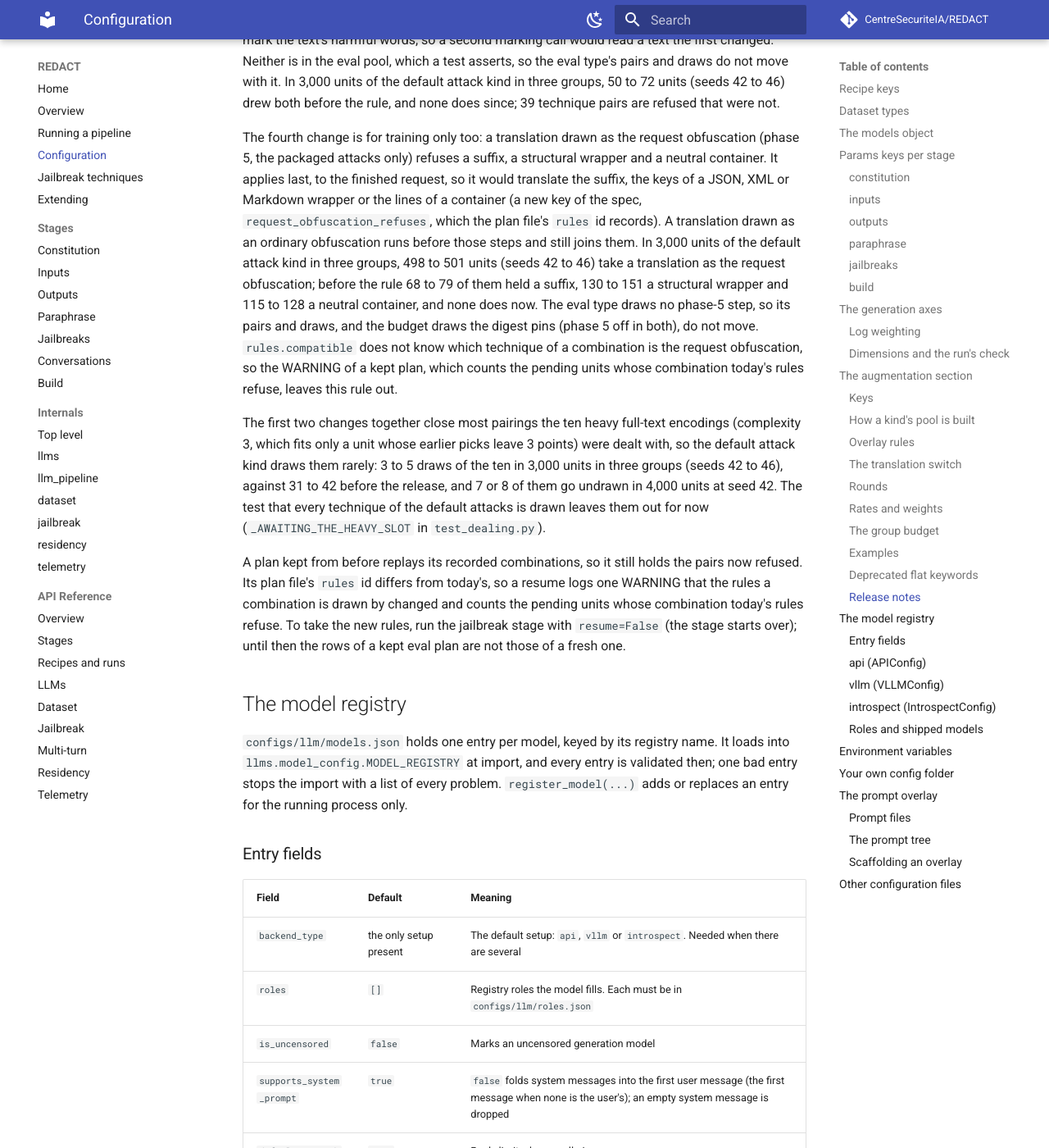
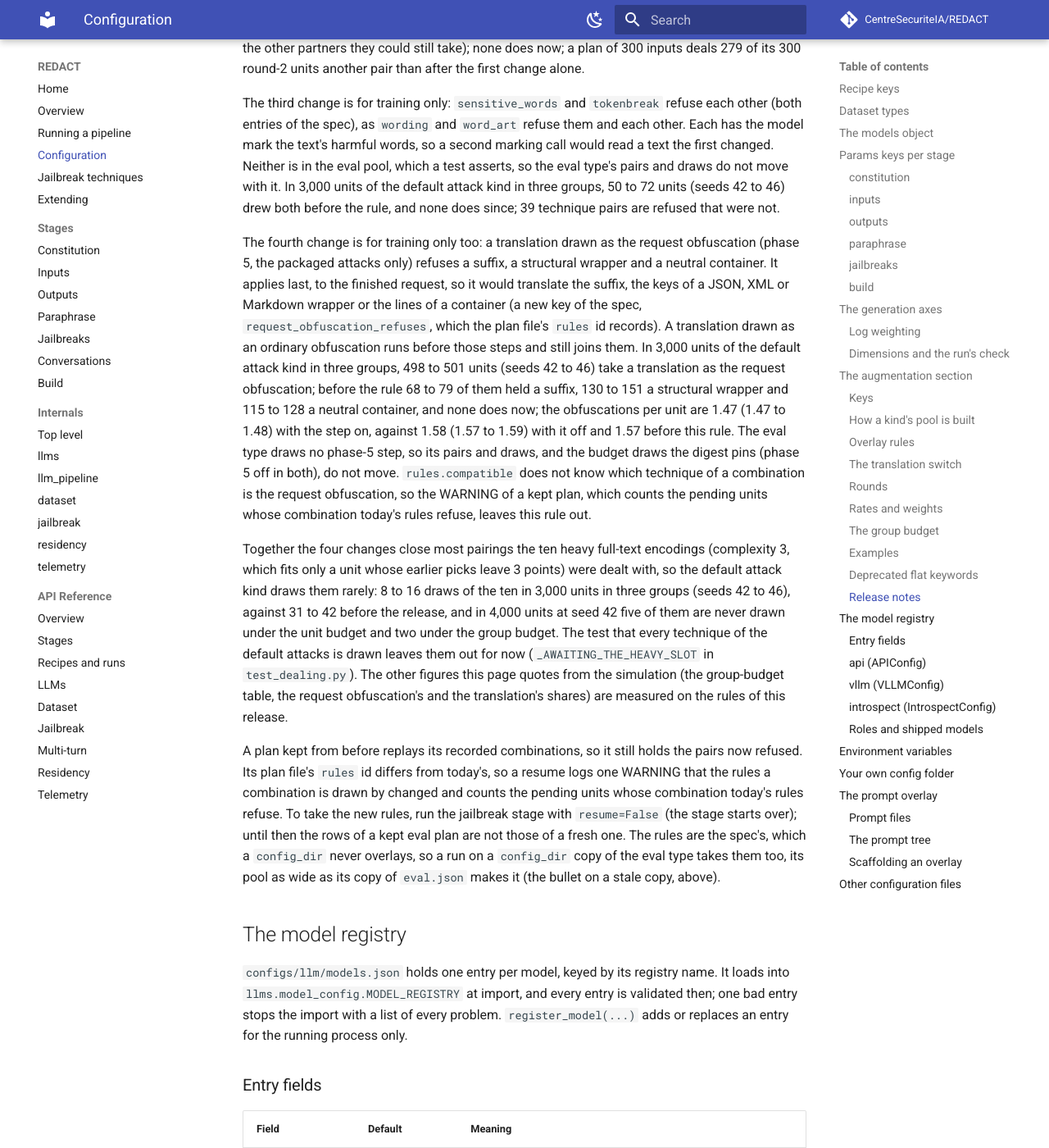
Before and after one commit to CentreSecuriteIA/REDACT, an MkDocs documentation site: the page built from docs/configuration.md, in a window 1280 px wide and 1400 px high, scrolled down 37172 px. Shown: the whole window at 82% size. Built offline with MkDocs 1.6.1 and Material for MkDocs 9.7.7, drawn with Linux system fonts in a browser that asks for light colours; comment, search, counter and statistics services are not loaded; some of the changed text lies outside the part shown.

Commit message:
Re-measure the figures the docs quote on the rules of the eval release
The group-budget table and its prose, the request obfuscation's and the
translation's shares, the shares of wording, word art and the payload
split, the ASCII-art draws of the jitter note, the heavy encodings' draws
and the plan-cost line were measured before this release's rules; they are
now measured with tests/jailbreak/simulate.py over seeds 42 to 46 (the same
method reproduced the old figures exactly on 44ac89a before it was run
here), in configuration.md, CLAUDE.md, internals/jailbreak.md and
techniques.md. What moved at seed 42: the unit budget's mean complexity
5.83 -> 5.63 and obfuscations per unit 1.60 -> 1.47 (the units that take a
translation as the request obfuscation lose the suffix, wrapper and
container partners: 1.58 with the step off), units above 6 under the group
budget 393 -> 800, units holding a translation 25.3% -> 24.0%, wording,
word art and payload split about one unit in fourteen (one in twelve), and
the heavy full-text encodings 8 to 16 draws of the ten per 3,000 units
(31 to 42 before).

The release note of the eval release is completed: the four rule changes,
that the rules are the spec's and so reach a config_dir copy of the eval
type, and the heavy-encoding starvation, with the test that leaves the ten
out until the dealing gives them a slot. A kept plan made at 44ac89a (an
eval plan and a training plan) resumes with the WARNING that the rules
changed, 10 of its 120 and 7 of its 60 pending units holding a combination
the rules now refuse.

Co-Authored-By: Claude Sonnet 5.5 <noreply@anthropic.com>

```diff
--- a/docs/configuration.md
+++ b/docs/configuration.md
@@ -602,27 +602,27 @@ seeds 42 to 46:
 
 | | `"unit"` | `"group"` |
 |---|---|---|
-| Mean complexity per unit | 5.83 (5.83 to 5.85) | 6.00 |
+| Mean complexity per unit | 5.63 (5.62 to 5.64) | 6.00 |
 | Highest complexity of one unit | 6 | 9 |
-| Units above 6 | 0 | 393 (356 to 393) |
-| Obfuscations per unit | 1.60 (1.60 to 1.61) | 1.66 (1.66 to 1.67) |
-| Draws of complexity 3 or more | 1,488 (1,480 to 1,497) | 1,555 (1,539 to 1,559) |
-| `encode`: the top member's share of the family's draws, as a multiple of an even share | 9.46 (8.37 to 9.46) | 7.10 (7.10 to 7.56) |
-| `sensitive_words`: the same | 3.87 (3.87 to 4.29) | 3.21 (3.21 to 3.68) |
-| Of complexity 3 or more, drawn: `encode` (of 10) | all 10, 3 to 4 times each (2 to 5) | all 10, 4 to 6 times each (3 to 6) |
-| Of complexity 3 or more, drawn: `sensitive_words` (of 4) | all 4, 18 to 19 times each (15 to 22) | all 4, 26 to 27 times each (22 to 27) |
+| Units above 6 | 0 | 800 (760 to 800) |
+| Obfuscations per unit | 1.47 (1.47 to 1.48) | 1.62 (1.62 to 1.63) |
+| Draws of complexity 3 or more | 1,431 (1,418 to 1,431) | 1,544 (1,533 to 1,545) |
+| `encode`: the top member's share of the family's draws, as a multiple of an even share | 8.57 (7.77 to 8.59) | 4.04 (3.77 to 4.61) |
+| `sensitive_words`: the same | 3.38 (3.38 to 3.93) | 1.74 (1.59 to 1.93) |
+| Of complexity 3 or more, drawn: `encode` (of 10) | 8 of 10 (7 to 10), 0 to 3 times each (0 to 3) | 8 of 10 (6 to 10), 0 to 2 times each (0 to 3) |
+| Of complexity 3 or more, drawn: `sensitive_words` (of 4) | all 4, 21 to 22 times each (18 to 23) | all 4, 36 times each (34 to 37) |
 
 The group budget evens out the cheap members of `encode` and
 `sensitive_words`, which the unit budget favours because a cheap one fits
 more units (the top member of each is the complexity-1 leetspeak), and
 spends the mean it is given. The heavy members stay rarer than those of
-complexity 2 under both budgets (each heavy `encode` member 3 to 4 times
-under the unit budget at seed 42, against 27 to 30 for one of complexity 2):
+complexity 2 under both budgets (each heavy `encode` member 0 to 3 times
+under the unit budget at seed 42, against 30 to 31 for one of complexity 2):
 one of complexity 3 fits only a unit whose earlier picks leave 3 points, and
 `fsh` and `dap` refuse the heavy `encode` members (not the `sensitive_words`
 ones, which are drawn more). That skew toward the cheaper members is
 intended. The extra allowance goes to the obfuscations, the request
-obfuscation's included (2.71 complexity per unit against 2.87; the other
+obfuscation's included (2.51 complexity per unit against 2.87; the other
 layers spend the same). The draws of complexity 3 or more include 112 of the
 two `selected_many` variants under both budgets (108 to 112 over the seeds).
 
@@ -732,7 +732,11 @@ a run you already have, and what you will see; each point has its note below.
   pairs and eval files made before this release are not comparable with
   those made after. A kept eval plan replays its recorded combinations and warns on
   resume that the rules changed; plan the eval type again with
-  `resume=False` to take them (the note on the eval release, below).
+  `resume=False` to take them. Two more rules and a limit on a translation
+  drawn last change the training attacks only: `sensitive_words` and
+  `tokenbreak` refuse each other, and the request obfuscation, when it
+  translates, keeps a suffix, a wrapper and a container out of the unit (the
+  note on the eval release, below).
 - **Stricter checks, and what they skip.** An allow list or `family_weights`
   that names a family or technique of a layer the kind leaves off raises
   (the `rewrite` layer needs `layers.allow`); a `config_dir`
@@ -772,13 +776,15 @@ two seeds), and no unit takes one without a request. Of these, a third each
 (about 16.6% of the units each, 498 to 501): a translation, a light `encode`
 technique and a light `to_sensitive_words_encode_*`, since the step's
 families are dealt among themselves, counted apart from the obfuscation
-layer's (the next note). The obfuscations per unit stay at 1.60 (1.60 to 1.61)
-with or without the step: it holds a slot rather than adding one. The units
-holding a translation go from 12.4% (12.3% to 12.4%) to 25.3% (25.1% to
-25.5%), the light `encode` techniques per unit from 0.11 (0.11 to 0.12) to
-0.24, and the model-calling techniques per unit, translation aside, from 1.03
-(1.03 to 1.04) to 0.99 (0.99 to 1.00): the step takes slots from the other
-obfuscation families. The extra model cost is mostly the translations the
+layer's (the next note). The obfuscations per unit are 1.47 (1.47 to 1.48)
+with the step and 1.58 (1.57 to 1.59) without: it holds a slot rather than
+adding one, and a translation drawn this way keeps a suffix, a wrapper and a
+container out of the unit's other obfuscations (the eval release note, below).
+The units holding a translation go from 12.3% (12.1% to 12.3%) to 24.0%
+(24.0% to 24.1%), the light `encode` techniques per unit from 0.12 (0.12 to
+0.12) to 0.24, and the model-calling techniques per unit, translation aside,
+from 1.03 (1.02 to 1.03) to 0.94 (0.93 to 0.94): the step takes slots from the
+other obfuscation families. The extra model cost is mostly the translations the
 step adds: each runs on the translation model, a machine-translation pass
 per piece with its checks, back-translations and the generation model's
 judge, now over the request's wording as well as the prompt, for about 17%
@@ -1053,8 +1059,8 @@ and `payload_split`, is kept from `fsh` and `dap`, so some units of a fresh
 plan draw other techniques than they did with the same seed. The two new
 families share the units that have three points of the budget left, which the
 ten heavy encodings need too, so the heavy encodings are the rarest draws of
-the default kind: each is drawn 2 to 5 times in 3,000 units in three groups
-(seeds 42 to 46), one unit in about 800. A plan kept from before resumes with the
+the default kind: each is drawn 0 to 3 times in 3,000 units in three groups
+(seeds 42 to 46), one unit in about 2,600. A plan kept from before resumes with the
 growth WARNING, which names it, and does not draw it until it is planned
 again with `resume=False`. The `eval` and natural kinds do not draw it.
 
@@ -1364,9 +1370,9 @@ those an earlier version made with the same seed. Measured at commit
 drew a translation and one of the four before and none since; the units
 holding a translation went from 787 to 798 and the obfuscations per unit from
 1.63 to 1.64. At the current commit no unit holds a translation beside any of
-the eight families (0 of 3,000 units at seeds 42 to 46), 25.3% hold a
-translation (25.1% to 25.5%) and the obfuscations per unit are 1.60 (1.60 to
-1.61). A plan kept from before replays its recorded combinations, so a kept
+the eight families (0 of 3,000 units at seeds 42 to 46), 24.0% hold a
+translation (24.0% to 24.1%) and the obfuscations per unit are 1.47 (1.47 to
+1.48). A plan kept from before replays its recorded combinations, so a kept
 plan may still pair them. `structural`, `suffixes` and `neutral_container`
 stay allowed beside a translation: the eval type draws `structural` with its
 translations, and its pool (36 techniques) and draws are unchanged by these
@@ -1469,20 +1475,26 @@ translation drawn as an ordinary obfuscation runs before those steps and
 still joins them. In 3,000 units of the default attack kind in three groups,
 498 to 501 units (seeds 42 to 46) take a translation as the request
 obfuscation; before the rule 68 to 79 of them held a suffix, 130 to 151 a
-structural wrapper and 115 to 128 a neutral container, and none does now.
-The eval type draws no phase-5 step, so its pairs and draws, and the budget
+structural wrapper and 115 to 128 a neutral container, and none does now;
+the obfuscations per unit are 1.47 (1.47 to 1.48) with the step on, against
+1.58 (1.57 to 1.59) with it off and 1.57 before this rule. The eval type
+draws no phase-5 step, so its pairs and draws, and the budget
 draws the digest pins (phase 5 off in both), do not move. `rules.compatible`
 does not know which technique of a combination is the request obfuscation,
 so the WARNING of a kept plan, which counts the pending units whose
 combination today's rules refuse, leaves this rule out.
 
-The first two changes together close most pairings the ten heavy full-text
+Together the four changes close most pairings the ten heavy full-text
 encodings (complexity 3, which fits only a unit whose earlier picks leave 3
-points) were dealt with, so the default attack kind draws them rarely: 3 to
-5 draws of the ten in 3,000 units in three groups (seeds 42 to 46), against
-31 to 42 before the release, and 7 or 8 of them go undrawn in 4,000 units at
-seed 42. The test that every technique of the default attacks is drawn leaves
-them out for now (`_AWAITING_THE_HEAVY_SLOT` in `test_dealing.py`).
+points) were dealt with, so the default attack kind draws them rarely: 8 to
+16 draws of the ten in 3,000 units in three groups (seeds 42 to 46), against
+31 to 42 before the release, and in 4,000 units at seed 42 five of them are
+never drawn under the unit budget and two under the group budget. The test
+that every technique of the default attacks is drawn leaves them out for now
+(`_AWAITING_THE_HEAVY_SLOT` in `test_dealing.py`). The other figures this
+page quotes from the simulation (the group-budget table, the request
+obfuscation's and the translation's shares) are measured on the rules of this
+release.
 
 A plan kept from before replays its recorded combinations, so it still holds
 the pairs now refused. Its plan file's `rules` id differs from today's, so a
@@ -1490,6 +1502,9 @@ resume logs one WARNING that the rules a combination is drawn by changed and
 counts the pending units whose combination today's rules refuse. To take the
 new rules, run the jailbreak stage with `resume=False` (the stage starts
 over); until then the rows of a kept eval plan are not those of a fresh one.
+The rules are the spec's, which a `config_dir` never overlays, so a run on a
+`config_dir` copy of the eval type takes them too, its pool as wide as its
+copy of `eval.json` makes it (the bullet on a stale copy, above).
 
 ## The model registry
 
```
Also changed, not shown: other parts of docs/configuration.md (+6 -6 lines), CLAUDE.md (+3 -3 lines), docs/internals/jailbreak.md (+9 -8 lines), docs/techniques.md (+4 -4 lines), 1 other file.
